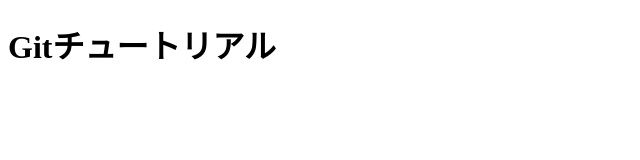
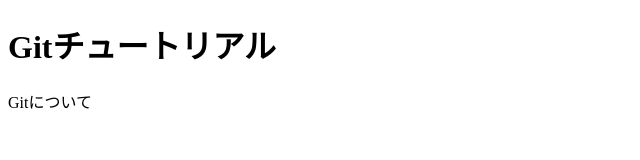
Before and after one commit to masanori-muto/git_test, a plain HTML site: page index.html in a window 1280 px wide. Shown: the full height of the page, 0-640 px from the left. Drawn offline with Linux system fonts and the light colour scheme.

Commit message:
pタグを追加

```diff
--- a/index.html
+++ b/index.html
@@ -8,5 +8,6 @@
 </head>
 <body>
     <h1>Gitチュートリアル</h1>
+    <p>Gitについて</p>
 </body>
 </html>
```
